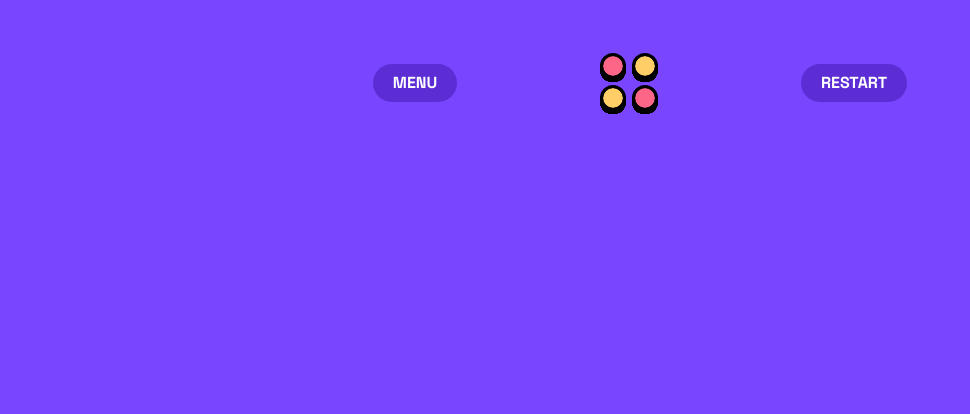
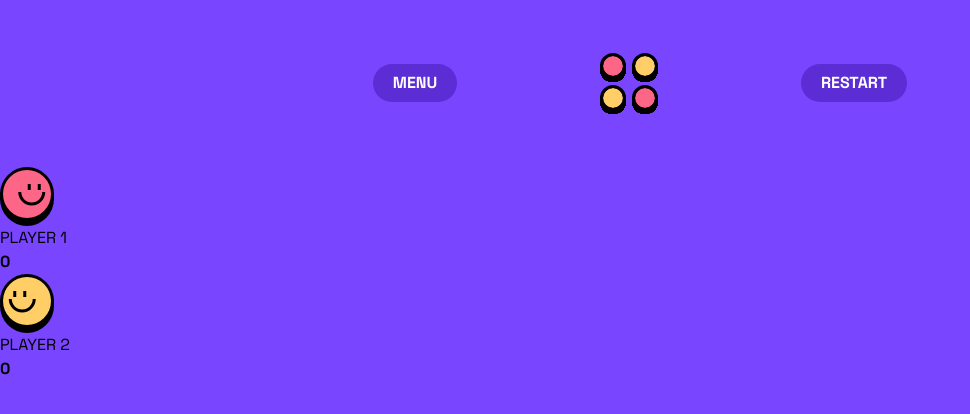
Before and after one commit to S29Ducky/Projet-4-A1---ConnectFourGame-Desktop-Only-Kanban, a plain HTML site: page index.html in a window 1280 px wide. Shown: the whole page, without its empty margins (0-970 px from the left). Drawn offline with Linux system fonts and the light colour scheme.

Commit message:
feat(app): ticket 6
ajout de la structure HTML des scores de jeux

```diff
--- a/css/main.css
+++ b/css/main.css
@@ -57,3 +57,7 @@ header {
     line-height: 20px;
     padding: 9px 20px;
 }
+
+.player{
+
+}
--- a/index.html
+++ b/index.html
@@ -14,6 +14,18 @@
             <img src="./assets/logo.svg" alt="Logo nav">
             <button class="btn-nav">RESTART</button>
         </header>
+        <main>
+            <div class="player1 player">
+                <img src="./assets/player-one.svg" alt="Petit bonhomme player one">
+                <p>PLAYER 1</p>
+                <strong>0</strong>
+            </div>
+            <div class="player2 player">
+                <img src="./assets/player-two.svg" alt="Petit bonhomme player two">
+                <p>PLAYER 2</p>
+                <strong>0</strong>
+            </div>
+        </main>
     </body>
     <script src="./app.js"></script>
 </html>
```
